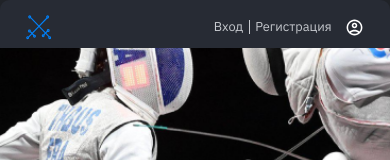
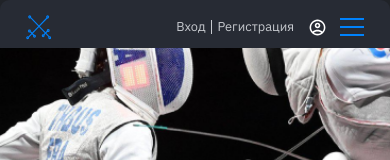
Before and after one commit to PNik1ta/Inspiration-point-front, an Angular app: page / in a window 390 px wide. Shown: the top 160 px of the page. Built offline with nearby package versions, Linux system fonts and the light colour scheme; no server answers.

Commit message:
Add header mobile

```diff
--- a/src/app/components/aside/aside.component.html
+++ b/src/app/components/aside/aside.component.html
@@ -32,7 +32,7 @@
     <div class="nav-mobile__menu">
       <h2>First round</h2>
 
-      <div class="nav-mobile__burger" (click)="openBurger()"><span></span></div>
+      <div class="nav-mobile__burger" [ngClass]="{'active': isOpened}" (click)="openBurger()"><span></span></div>
     </div>
 
 
--- a/src/app/components/aside/aside.component.scss
+++ b/src/app/components/aside/aside.component.scss
@@ -210,10 +210,6 @@ aside {
           }
         }
       }
-
-      &_mb {
-        margin-top: 4rem;
-      }
     }
   }
 }
--- a/src/app/components/header/header.component.html
+++ b/src/app/components/header/header.component.html
@@ -7,7 +7,7 @@
 
     <ul class="links">
       <li><a routerLink="a" routerLinkActive="active">трансляции</a></li>
-      <li><a routerLink="Competitions" routerLinkActive="active">соревнования</a></li>
+      <li><a routerLink="Competitions/General" routerLinkActive="active">соревнования</a></li>
       <li><a routerLink="a" routerLinkActive="active">команды</a></li>
       <li><a routerLink="a" routerLinkActive="active">спортсмены</a></li>
     </ul>
@@ -19,6 +19,18 @@
       </ul>
 
       <img class="profile__avatar" src="assets/icons/avatar.svg" alt="avatar image" />
+
+      <div class="burger" (click)="openBurger()" [ngClass]="{'active': isOpened}"><span></span></div>
     </div>
+
   </nav>
 </header>
+
+<nav class="mobile" [ngClass]="{'active': isOpened}">
+  <ul class="links">
+    <li><a (click)="hideMenu()" routerLink="a" routerLinkActive="active">трансляции</a></li>
+    <li><a (click)="hideMenu()" routerLink="Competitions/General" routerLinkActive="active">соревнования</a></li>
+    <li><a (click)="hideMenu()" routerLink="a" routerLinkActive="active">команды</a></li>
+    <li><a (click)="hideMenu()" routerLink="a" routerLinkActive="active">спортсмены</a></li>
+  </ul>
+</nav>
--- a/src/app/components/header/header.component.scss
+++ b/src/app/components/header/header.component.scss
@@ -11,7 +11,7 @@ $profile-links-color-hover: #b1b4b9;
     display: grid;
     grid-template-columns: auto 1fr auto;
 
-		@include respond(phone) {
+    @include respond(tab) {
       grid-template-columns: auto auto;
       justify-content: space-between;
       background-color: $header-background-mobile;
@@ -56,11 +56,6 @@ $profile-links-color-hover: #b1b4b9;
       }
 
       @include respond(tab) {
-				justify-content: center;
-				margin: -1.8rem 0 -1.8rem 0rem;
-			}
-
-			@include respond(phone) {
         display: none;
       }
 
@@ -84,16 +79,16 @@ $profile-links-color-hover: #b1b4b9;
 
           transition: all .3s ease 0s;
 
-					&:hover, &.active {
+          &:hover,
+          &.active {
             background-color: $dark-gray;
             color: $links-color-hover;
           }
         }
       }
-
     }
 
-		.profile{
+    .profile {
       display: flex;
       align-items: center;
       column-gap: 1.7rem;
@@ -135,6 +130,124 @@ $profile-links-color-hover: #b1b4b9;
         border-radius: 100%;
         object-fit: cover;
       }
+
+      .burger {
+        display: none;
+      }
+
+      @include respond(tab) {
+        .burger {
+          display: block;
+          position: relative;
+          width: 3rem;
+          height: 3rem;
+          cursor: pointer;
+          z-index: 11;
+
+          span {
+            display: inline-block;
+            height: 0.2rem;
+            width: 100%;
+            background-color: $main-text-color;
+            position: absolute;
+            left: 0;
+            top: 1.4rem;
+          }
+
+          &::before,
+          &::after {
+            content: "";
+            left: 0;
+            position: absolute;
+            display: inline-block;
+            height: 0.2rem;
+            width: 3rem;
+            background-color: $main-text-color;
+            transition: all .3s ease 0s;
+          }
+
+          &::before {
+            top: .4rem;
+          }
+
+          &::after {
+            bottom: .4rem;
+          }
+
+          &.active {
+            span {
+              display: none;
+            }
+
+            &::before {
+              transform: rotate(45deg);
+              top: 1.4rem;
+            }
+
+            &::after {
+              transform: rotate(-45deg);
+              bottom: 1.4rem;
             }
           }
         }
+      }
+    }
+  }
+}
+
+.mobile {
+  position: absolute;
+  top: 0;
+  left: 0;
+  z-index: 10;
+  padding: 0;
+  overflow: hidden;
+
+  display: flex;
+  justify-content: center;
+  align-items: center;
+
+  height: 0;
+  width: 100%;
+  overflow: hidden;
+
+  background-color: $main-bg;
+  transition: all 0.3s ease 0s;
+
+  &.active {
+    height: 100vh;
+  }
+
+  .links {
+    display: flex;
+    flex-direction: column;
+    color: $secondary-text-color;
+
+    li {
+      height: 100%;
+
+      a {
+        display: flex;
+        justify-content: center;
+        align-items: center;
+        text-transform: uppercase;
+
+        font-size: 1.5rem;
+        color: inherit;
+        height: 100%;
+        padding: 2rem 4rem;
+        line-height: 1.3;
+
+        border-radius: .8rem;
+
+        transition: all .3s ease 0s;
+
+        &.active {
+          background-color: $dark-gray;
+          color: $links-color-hover;
+        }
+      }
+    }
+
+  }
+}
--- a/src/app/components/header/header.component.ts
+++ b/src/app/components/header/header.component.ts
@@ -6,4 +6,17 @@ import { Component } from '@angular/core';
   styleUrls: ['./header.component.scss']
 })
 export class HeaderComponent {
+  isOpened: boolean;
+
+  constructor() {
+    this.isOpened = false;
+  }
+
+  openBurger() {
+    this.isOpened = !this.isOpened;
+  }
+
+  hideMenu(): void {
+    this.isOpened = false;
+  }
 }
```
Lines whose indentation alone changed are shown as unchanged.
